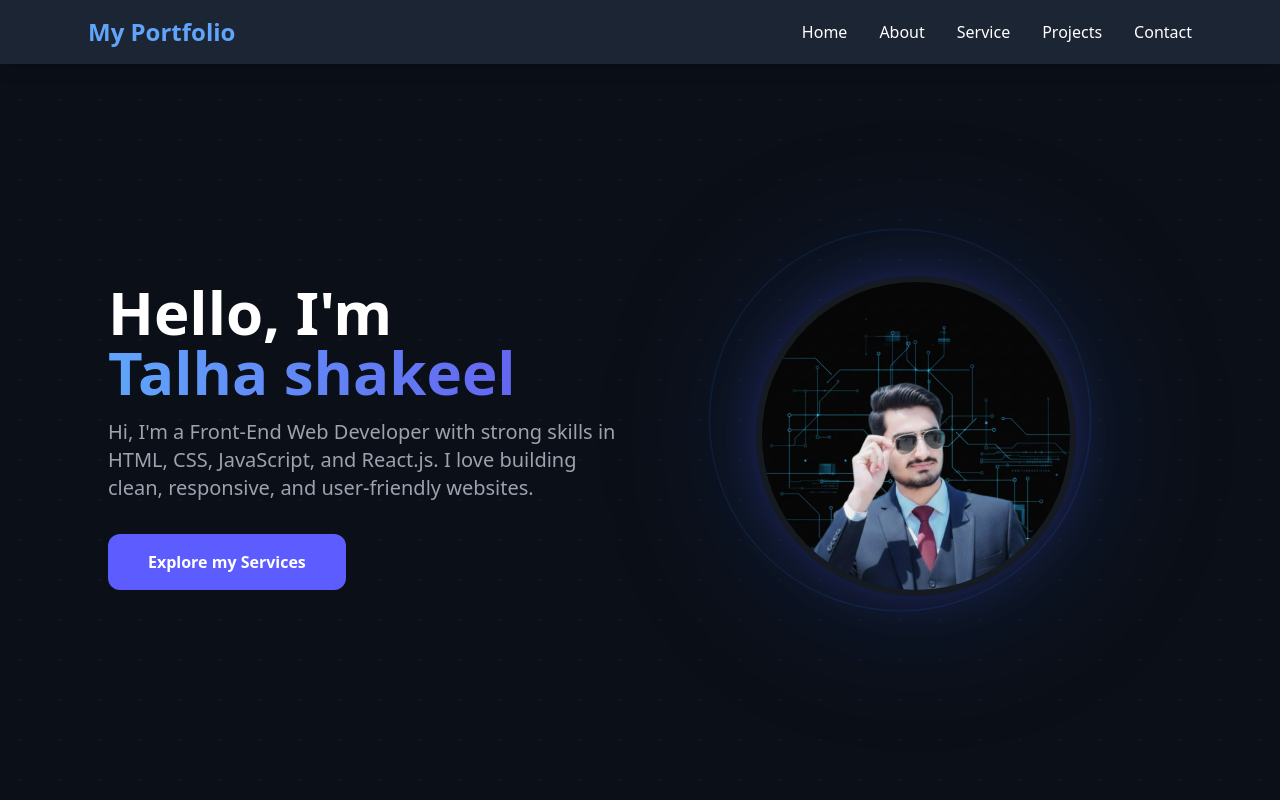
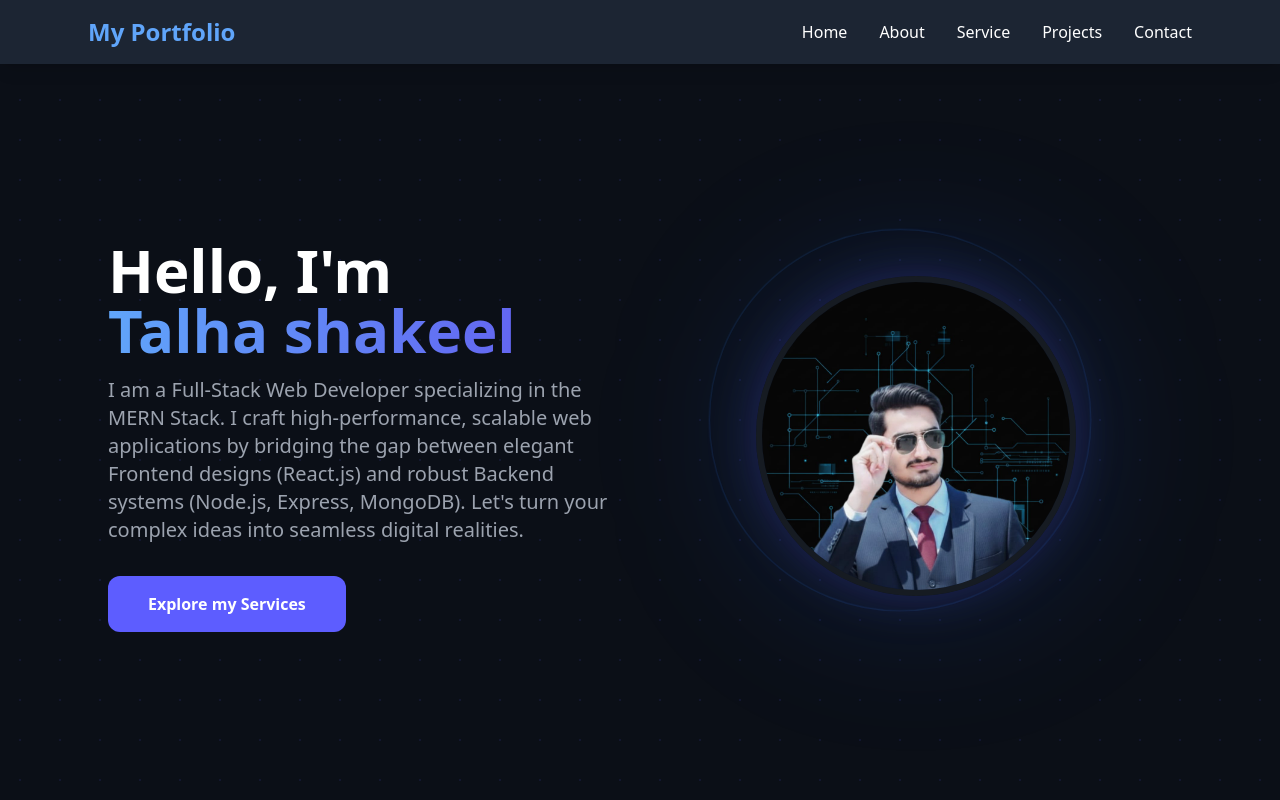
Before and after one commit to talhashakeel07/My-Portfolio, a React (Create React App) app: page / in a window 1280 px wide. Shown: the top 800 px of the page. Built offline with nearby package versions, Linux system fonts and the light colour scheme.

Commit message:
Updated Projects

```diff
--- a/src/App.js
+++ b/src/App.js
@@ -80,8 +80,7 @@ const [isMenuOpen, setIsMenuOpen] = React.useState(false);
         <span className="text-transparent bg-clip-text bg-gradient-to-r from-blue-400 to-indigo-500">Talha shakeel</span>
       </h2>
       <p className="text-gray-400 text-lg md:text-xl leading-relaxed mb-8 max-w-lg">
-        Hi, I'm a Front-End Web Developer with strong skills in HTML, CSS, JavaScript,
-        and React.js. I love building clean, responsive, and user-friendly websites.
+       I am a Full-Stack Web Developer specializing in the MERN Stack. I craft high-performance, scalable web applications by bridging the gap between elegant Frontend designs (React.js) and robust Backend systems (Node.js, Express, MongoDB). Let's turn your complex ideas into seamless digital realities.
       </p>
 
       <button
@@ -250,7 +249,6 @@ const [isMenuOpen, setIsMenuOpen] = React.useState(false);
           key={index}
           className="group bg-[#0B0F17]/50 rounded-[2rem] overflow-hidden border border-white/5 hover:border-blue-500/30 transition-all duration-500 shadow-2xl flex flex-col h-full"
         >
-          {/* Project Image - Fixed Height & No Overlap */}
           <div className="relative h-56 sm:h-64 overflow-hidden border-b border-white/5">
             <img
               src={project.image}
```
